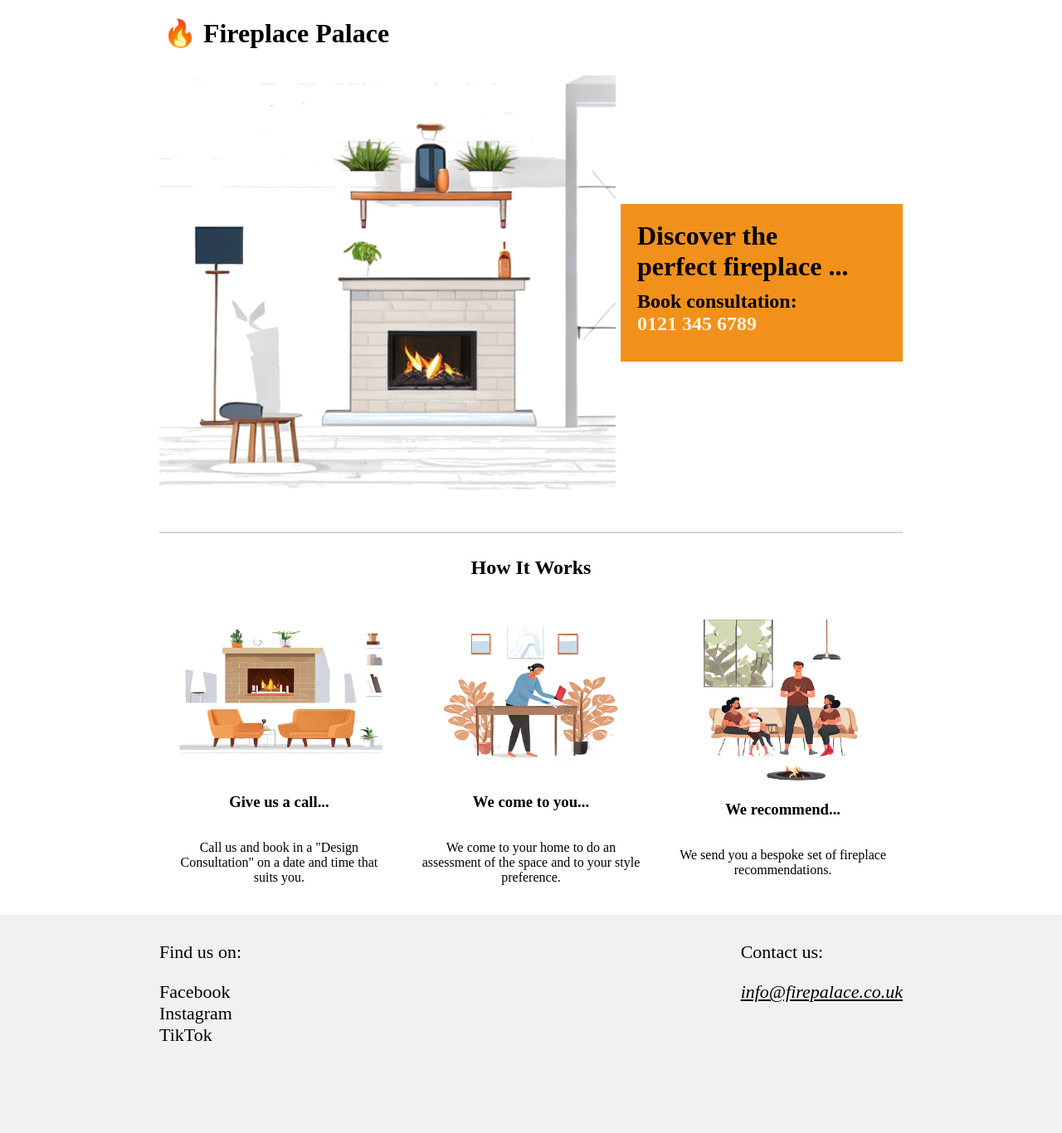
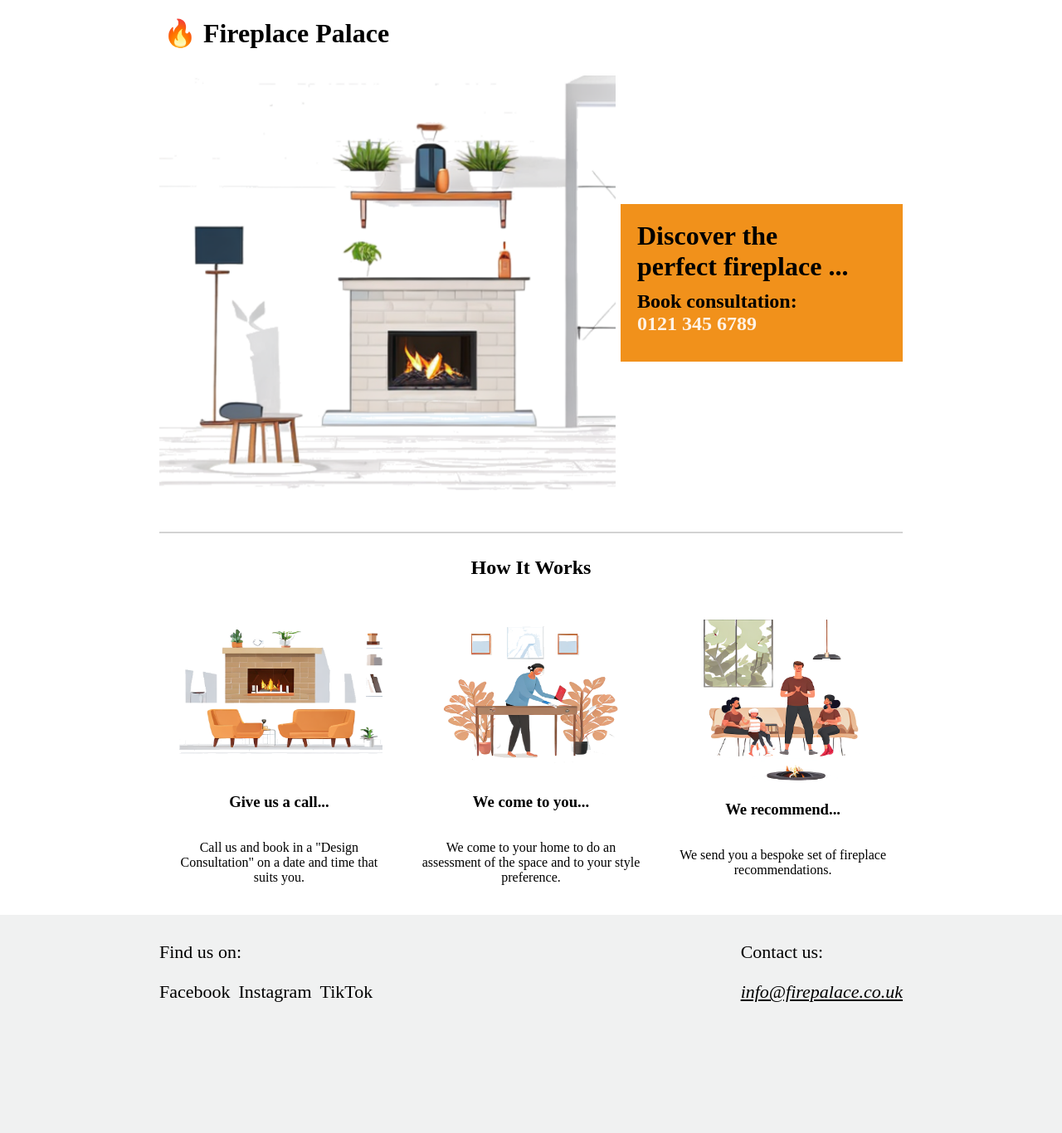
Before and after one commit to SchoolOfCode/frontend-eng-example, a plain HTML site: page index.html in a window 1280 px wide. Shown: the whole page at 83% size. Drawn offline with Linux system fonts and the light colour scheme.

Commit message:
Code modified according PR requests

```diff
--- a/index.html
+++ b/index.html
@@ -13,12 +13,20 @@
     </header>
 
     <!-- Hero Section -->
-    <section id="hero" class="hero-section">
+     <main>
+
+    <section class="hero-section">
       <img
-        src="/images/hero-mobile.png"
-        alt="Cozy living room with a fireplace"
-        class="hero-image"
-      />
+      src="/images/hero-mobile.png"
+      srcset="/images/hero-mobile.png 900w,
+              /images/hero-desktop.png 901w"
+      sizes="(max-width: 900px) 100vw,
+             901px"
+      alt="Cozy living room with a fireplace"
+      class="hero-image"
+    />
+
+
       <div class="hero-description">
         <p class="hero-headline">
           Discover the <br />
@@ -71,18 +79,20 @@
         </article>
       </div>
     </section>
+  </main>
 
     <!-- Footer Section -->
     <footer class="footer">
       <div class="colunms-container">
         <div class="footer-column">
           <p>Find us on:</p>
-          <nav class="footer-nav">
-            <a href="https://www.facebook.com" class="link"> Facebook </a>
-            <a href="https://www.instagram.com" class="link"> Instagram </a>
-            <a href="https://www.tiktok.com" class="link"> TikTok</a>
-          </nav>
+            <ul class="footer-nav">
+              <li><a href="https://www.facebook.com" class="socials-link">Facebook</a></li>
+              <li><a href="https://www.instagram.com" class="socials-link">Instagram</a></li>
+              <li><a href="https://www.tiktok.com" class="socials-link">TikTok</a></li>
+            </ul>
         </div>
+
         <div class="footer-column">
           <p>Contact us:</p>
           <address>
--- a/styles.css
+++ b/styles.css
@@ -1,10 +1,12 @@
 html,
 body {
+  box-sizing: border-box;
   width: 100%;
   font-size: 16px;
   padding: 0;
   margin: 0;
 }
+
 .header-container {
   padding-left: 10px;
   font-size: 16px;
@@ -74,15 +76,16 @@ body {
   flex-direction: column;
 }
 .footer-nav {
-  display: flex;
-  flex-direction: column;
+  display: block;
+  padding: 0;
+  list-style-type: none;
 }
-.link {
+.socials-link {
   text-decoration: none;
-  color: black;
+  color: #000;
 }
 .email-link {
-  color: black;
+  color: #000;
 }
 .colunms-container {
   display: flex;
@@ -97,6 +100,12 @@ body {
   body {
     display: flex;
     flex-direction: column;
+    align-items: center;
+  }
+  main {
+    display: flex;
+    flex-direction: column;
+    width: 100%;
     align-items: center;
   }
   .header-container {
@@ -139,6 +148,15 @@ body {
     width: 100%;
     justify-content: center;
   }
+  .footer-nav {
+    display: flex;
+    gap: 10px;
+    width: 200px;
+    float: left;
+    padding: 0;
+    margin: 0;
+  }
+
   .colunms-container {
     width: 70%;
     display: flex;
```
Also changed, not shown: images/hero-desktop.png (added).
